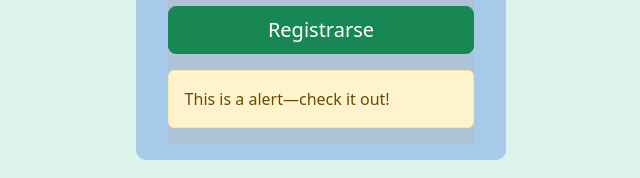
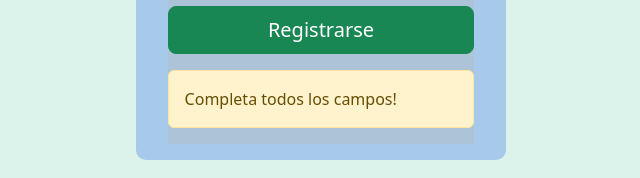
Before and after one commit to wl4dig3/desafio-estados-componentes, a React (Vite) app: page / in a window 1280 px wide. Both pictures are taken after a click on the button "Registrarse". Shown: the part 512-690 px from the top of the page, without its empty margins (319-959 px from the left). Built offline with nearby package versions, Linux system fonts and the light colour scheme.

Commit message:
cambiando texto del alert

```diff
--- a/src/components/alert/Alerta.jsx
+++ b/src/components/alert/Alerta.jsx
@@ -1,7 +1,7 @@
 import Alert from 'react-bootstrap/Alert';
 
 function Alerta() {
-  return <Alert variant={'warning'}>This is a alert—check it out!</Alert>;
+  return <Alert variant={'warning'}>Completa todos los campos!</Alert>;
 }
 
 export default Alerta;
```
